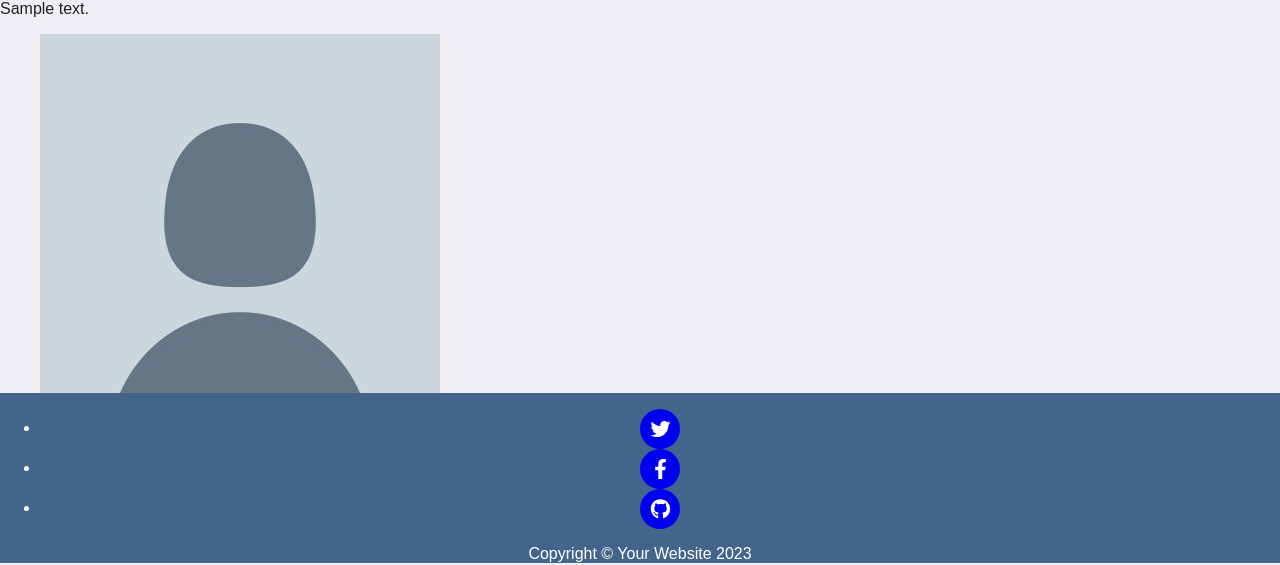
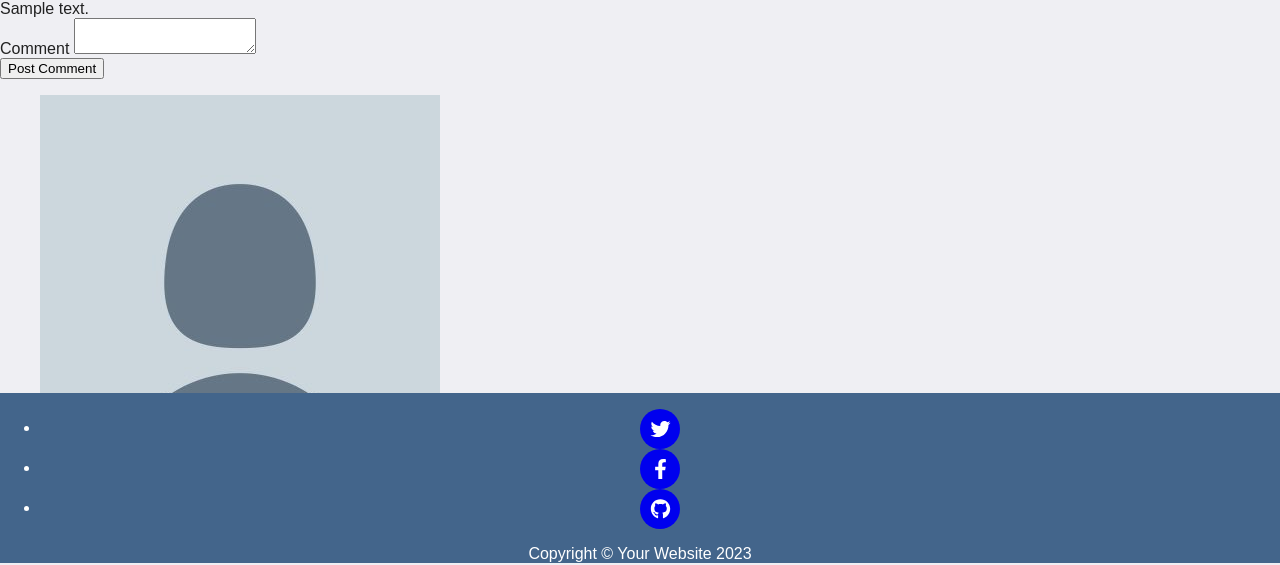
Before and after one commit to FreakyxD/100DaysOfPython, a Flask app: page /post/1 in a window 1280 px wide. Shown: the part 237-802 px from the top of the page. Run offline with Flask 3, Linux system fonts and the light colour scheme; tables that the repository leaves empty hold one stand-in row (values such as "Sample post"); grey boxes marked "Sample" are stand-in pictures; some libraries are stand-ins or nearby versions.

Commit message:
base for commenting feature

```diff
--- a/Day69BlogFinal/forms.py
+++ b/Day69BlogFinal/forms.py
@@ -25,4 +25,7 @@ class LoginForm(FlaskForm):
     password = PasswordField("password", validators=[DataRequired()])
     submit = SubmitField("Log In")
 
-# TODO: Create a CommentForm so users can leave comments below posts
+
+class CommentForm(FlaskForm):
+    comment = CKEditorField("Comment", validators=[DataRequired()])
+    submit = SubmitField("Post Comment")
--- a/Day69BlogFinal/main.py
+++ b/Day69BlogFinal/main.py
@@ -9,7 +9,7 @@ from sqlalchemy.orm import relationship, DeclarativeBase, Mapped, mapped_column
 from sqlalchemy import Integer, String, Text
 from functools import wraps
 from werkzeug.security import generate_password_hash, check_password_hash
-from forms import CreatePostForm, RegisterForm, LoginForm
+from forms import CreatePostForm, RegisterForm, LoginForm, CommentForm
 from sensitive import SECRET_KEY
 
 '''
@@ -155,8 +155,11 @@ def get_all_posts():
 # TODO: Allow logged-in users to comment on posts
 @app.route("/post/<int:post_id>")
 def show_post(post_id):
+    form = CommentForm()
+    if form.validate_on_submit():
+        pass
     requested_post = db.get_or_404(BlogPost, post_id)
-    return render_template("post.html", post=requested_post)
+    return render_template("post.html", post=requested_post, form=form)
 
 
 @app.route("/new-post", methods=["GET", "POST"])
--- a/Day69BlogFinal/templates/post.html
+++ b/Day69BlogFinal/templates/post.html
@@ -1,4 +1,4 @@
-{% include "header.html" %}
+{% from "bootstrap5/form.html" import render_form %} {% include "header.html" %}
 
 <!-- Page Header-->
 <header class="masthead" style="background-image: url('{{post.img_url}}')">
@@ -37,7 +37,8 @@
         {% endif %}
 
         <!-- Comments Area -->
-        <!-- TODO: Add a CKEditor for commenting below -->
+        {{ ckeditor.load() }} {{ ckeditor.config(name='body') }} {{
+        render_form(form, novalidate=True, button_map={"submit": "primary"}) }}
         <div class="comment">
           <!-- TODO: Show all the comments on a post -->
           <ul class="commentList">
```
